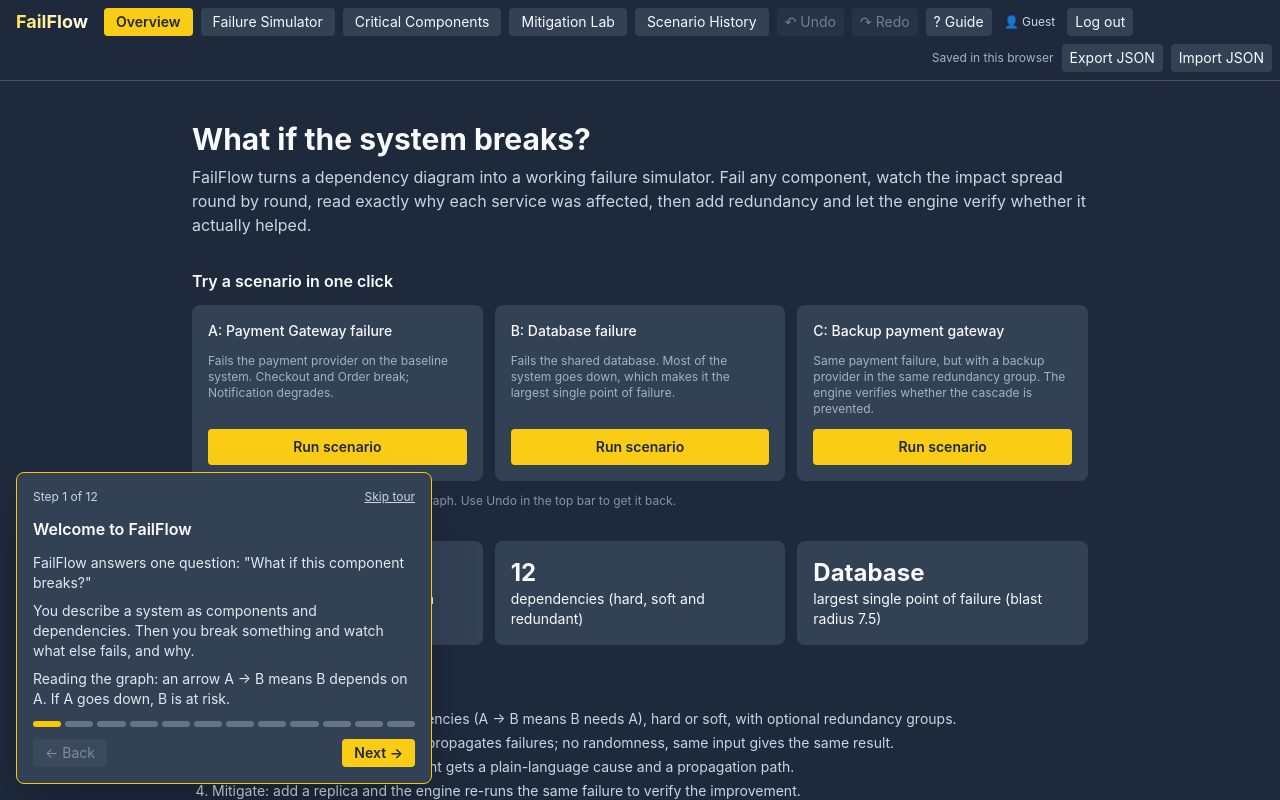
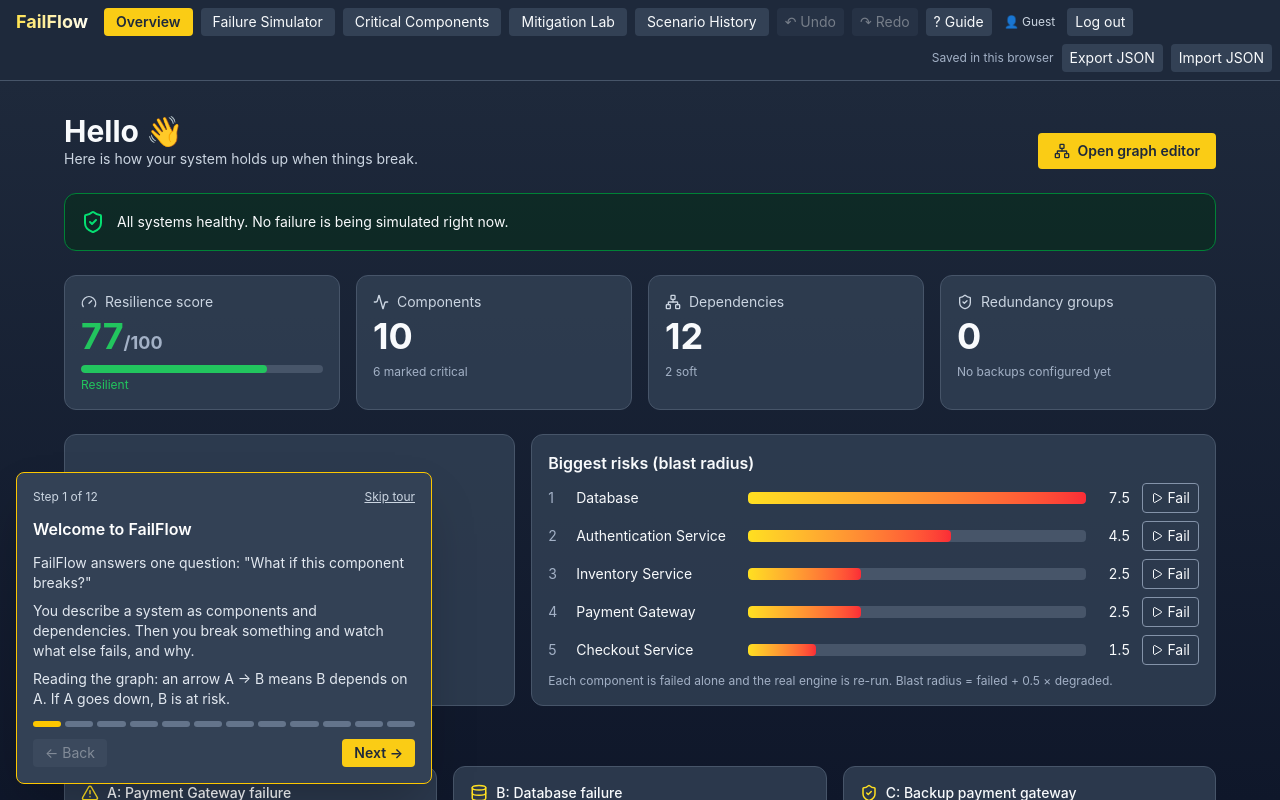
Before and after one commit to prakharsrivastava972-lgtm/failflow, a React (Vite) app: page / in a window 1280 px wide. Both pictures are taken after a click on the button "Try it as a guest". Built offline with nearby package versions, Linux system fonts and the light colour scheme.

Commit message:
New dashboard overview

```diff
--- a/src/Overview.tsx
+++ b/src/Overview.tsx
@@ -1,66 +1,150 @@
 import { useMemo } from 'react';
+import { Activity, AlertTriangle, Database, Gauge, History, Network, Play, ShieldCheck } from 'lucide-react';
 import { useStore } from './store/useStore';
+import { useHistory } from './historyStore';
+import { useAuth } from './auth';
 import { scenarios } from './data/sample-scenarios';
 import { rankSpofs } from './engine/spof-analysis';
+import { simulate } from './engine/propagation';
+import { metrics } from './engine/metrics';
+
+const ICONS = [AlertTriangle, Database, ShieldCheck];
+const card = 'bg-slate-800/80 border border-slate-700 rounded-xl p-4';
+
+function Ring({ failed, degraded, ok }: { failed: number; degraded: number; ok: number }) {
+  const total = failed + degraded + ok || 1;
+  const C = 2 * Math.PI * 52;
+  let offset = 0;
+  const seg = (v: number, color: string) => {
+    const len = (v / total) * C;
+    const el = <circle key={color} r="52" cx="70" cy="70" fill="none" stroke={color} strokeWidth="14"
+      strokeDasharray={`${len} ${C - len}`} strokeDashoffset={-offset} transform="rotate(-90 70 70)" />;
+    offset += len;
+    return el;
+  };
+  return (
+    <svg viewBox="0 0 140 140" role="img" aria-label={`${failed} failed, ${degraded} degraded, ${ok} healthy`} className="w-36 h-36 shrink-0">
+      <circle r="52" cx="70" cy="70" fill="none" stroke="#475569" strokeWidth="14" />
+      {seg(ok, '#22c55e')}{seg(degraded, '#f59e0b')}{seg(failed, '#ef4444')}
+      <text x="70" y="68" textAnchor="middle" fill="#fff" fontSize="24" fontWeight="700">{Math.round((ok / total) * 100)}%</text>
+      <text x="70" y="86" textAnchor="middle" fill="#cbd5e1" fontSize="10">healthy</text>
+    </svg>
+  );
+}
 
 export default function Overview({ onRun, onBuild }: { onRun: () => void; onBuild: () => void }) {
-  const { system, loadScenario } = useStore();
-  const top = useMemo(() => rankSpofs(system)[0], [system]);
+  const { system, failed, loadScenario } = useStore();
+  const { runs } = useHistory();
+  const { user } = useAuth();
 
-  const run = (i: number) => {
-    const s = scenarios[i];
-    loadScenario(s.system, s.failed);
-    onRun();
-  };
+  const ranking = useMemo(() => rankSpofs(system), [system]);
+  const res = useMemo(() => simulate(system, failed), [system, failed]);
+  const m = useMemo(() => metrics(system, res), [system, res]);
+
+  const n = system.components.length;
+  const groups = new Set(system.dependencies.filter(d => d.group).map(d => d.group)).size;
+  const avgLoss = n > 1 ? ranking.reduce((a, r) => a + r.blastRadius / (n - 1), 0) / n : 0;
+  const score = Math.max(0, Math.min(100, Math.round(100 * (1 - avgLoss))));
+  const scoreColor = score >= 70 ? '#22c55e' : score >= 40 ? '#f59e0b' : '#ef4444';
+  const scoreLabel = score >= 70 ? 'Resilient' : score >= 40 ? 'Moderate risk' : 'High risk';
+  const maxBlast = Math.max(1, ...ranking.map(r => r.blastRadius));
+  const nameOf = (id: string) => system.components.find(c => c.id === id)?.name ?? id;
+  const failedNames = failed.map(nameOf).join(', ');
+
+  const simulateOne = (id: string) => { useStore.setState({ failed: [id], selected: id }); onRun(); };
+  const run = (i: number) => { loadScenario(scenarios[i].system, scenarios[i].failed); onRun(); };
 
   return (
-    <div className="h-full overflow-y-auto p-6 md:p-10 text-sm">
-      <div className="max-w-4xl mx-auto space-y-8">
-        <header className="space-y-2">
-          <h1 className="text-3xl font-bold">What if the system breaks?</h1>
-          <p className="text-slate-300 text-base">
-            FailFlow turns a dependency diagram into a working failure simulator. Fail any component, watch the impact spread round by round,
-            read exactly why each service was affected, then add redundancy and let the engine verify whether it actually helped.
-          </p>
+    <div className="h-full overflow-y-auto p-4 md:p-8 text-sm bg-linear-to-b from-slate-900 to-slate-950">
+      <div className="max-w-6xl mx-auto space-y-6">
+        <header className="flex flex-wrap items-end justify-between gap-3">
+          <div>
+            <h1 className="text-2xl md:text-3xl font-bold">Hello{user && !user.guest ? `, ${user.name}` : ''} 👋</h1>
+            <p className="text-slate-300">Here is how your system holds up when things break.</p>
+          </div>
+          <button onClick={onBuild} className="px-4 py-2 rounded bg-violet-600 hover:bg-violet-500 flex items-center gap-2">
+            <Network size={16} aria-hidden="true" /> Open graph editor
+          </button>
         </header>
 
-        <section className="space-y-3">
-          <h2 className="font-semibold text-base">Try a scenario in one click</h2>
-          <div className="grid gap-3 md:grid-cols-3">
-            {scenarios.map((s, i) => (
-              <div key={s.id} className="bg-slate-800 rounded-lg p-4 space-y-3 flex flex-col">
-                <div className="font-medium">{s.name}</div>
-                <p className="text-xs text-slate-400 flex-1">{s.description}</p>
-                <button onClick={() => run(i)} className="px-3 py-2 rounded bg-violet-600 hover:bg-violet-500 font-medium">Run scenario</button>
+        <div role="status" className={`rounded-xl border p-4 flex flex-wrap items-center gap-3 ${failed.length ? 'bg-red-950/60 border-red-700' : 'bg-green-950/50 border-green-700'}`}>
+          {failed.length
+            ? <><AlertTriangle className="text-red-400" aria-hidden="true" />
+                <div className="flex-1 min-w-[14rem]"><b>Active failure:</b> {failedNames}. {m.failed} failed, {m.degraded} degraded, {m.impactPct}% of the system impacted.</div>
+                <button onClick={onRun} className="px-3 py-1 rounded bg-violet-600 hover:bg-violet-500">Open in simulator</button></>
+            : <><ShieldCheck className="text-green-400" aria-hidden="true" />
+                <div>All systems healthy. No failure is being simulated right now.</div></>}
+        </div>
+
+        <section className="grid gap-4 grid-cols-2 lg:grid-cols-4">
+          <div className={card} title="100 minus the average % of the system lost when any single component fails. Computed from real simulation runs.">
+            <div className="flex items-center gap-2 text-slate-300"><Gauge size={16} aria-hidden="true" /> Resilience score</div>
+            <div className="text-4xl font-bold mt-1" style={{ color: scoreColor }}>{score}<span className="text-lg text-slate-400">/100</span></div>
+            <div className="h-2 rounded bg-slate-700 mt-2 overflow-hidden"><div className="h-full rounded" style={{ width: `${score}%`, background: scoreColor }} /></div>
+            <div className="text-xs mt-1" style={{ color: scoreColor }}>{scoreLabel}</div>
+          </div>
+          <div className={card}><div className="flex items-center gap-2 text-slate-300"><Activity size={16} aria-hidden="true" /> Components</div><div className="text-4xl font-bold mt-1">{n}</div><div className="text-xs text-slate-400 mt-2">{system.components.filter(c => c.critical).length} marked critical</div></div>
+          <div className={card}><div className="flex items-center gap-2 text-slate-300"><Network size={16} aria-hidden="true" /> Dependencies</div><div className="text-4xl font-bold mt-1">{system.dependencies.length}</div><div className="text-xs text-slate-400 mt-2">{system.dependencies.filter(d => d.kind === 'soft').length} soft</div></div>
+          <div className={card}><div className="flex items-center gap-2 text-slate-300"><ShieldCheck size={16} aria-hidden="true" /> Redundancy groups</div><div className="text-4xl font-bold mt-1">{groups}</div><div className="text-xs text-slate-400 mt-2">{groups === 0 ? 'No backups configured yet' : 'interchangeable provider sets'}</div></div>
+        </section>
+
+        <section className="grid gap-4 lg:grid-cols-5">
+          <div className={`${card} lg:col-span-2 flex items-center gap-4`}>
+            <Ring failed={m.failed} degraded={m.degraded} ok={m.unaffected} />
+            <div className="space-y-1">
+              <h2 className="font-semibold text-base">Current health</h2>
+              <div><span className="text-red-400">✖</span> {m.failed} failed</div>
+              <div><span className="text-amber-400">▲</span> {m.degraded} degraded</div>
+              <div><span className="text-green-400">●</span> {m.unaffected} unaffected</div>
+              <div className="text-xs text-slate-400">Max propagation depth: {m.maxDepth}</div>
+            </div>
+          </div>
+
+          <div className={`${card} lg:col-span-3 space-y-2`}>
+            <h2 className="font-semibold text-base">Biggest risks (blast radius)</h2>
+            {ranking.slice(0, 5).map((r, i) => (
+              <div key={r.id} className="flex items-center gap-3">
+                <span className="w-4 text-slate-400">{i + 1}</span>
+                <span className="w-40 truncate">{r.name}</span>
+                <div className="flex-1 h-3 rounded bg-slate-700 overflow-hidden"><div className="h-full rounded bg-linear-to-r from-yellow-300 to-red-500" style={{ width: `${(r.blastRadius / maxBlast) * 100}%` }} /></div>
+                <span className="w-8 text-right tabular-nums">{r.blastRadius}</span>
+                <button onClick={() => simulateOne(r.id)} className="px-2 py-1 rounded border border-slate-500 hover:bg-slate-700 flex items-center gap-1" aria-label={`Simulate failure of ${r.name}`}>
+                  <Play size={12} aria-hidden="true" /> Fail
+                </button>
               </div>
             ))}
-          </div>
-          <p className="text-xs text-slate-500">Loading a scenario replaces the current graph. Use Undo in the top bar to get it back.</p>
-        </section>
-
-        <section className="grid gap-3 md:grid-cols-3">
-          <div className="bg-slate-800 rounded-lg p-4"><div className="text-2xl font-bold">{system.components.length}</div>components in the current system</div>
-          <div className="bg-slate-800 rounded-lg p-4"><div className="text-2xl font-bold">{system.dependencies.length}</div>dependencies (hard, soft and redundant)</div>
-          <div className="bg-slate-800 rounded-lg p-4">
-            <div className="text-2xl font-bold">{top ? top.name : '-'}</div>
-            largest single point of failure{top ? ` (blast radius ${top.blastRadius})` : ''}
+            <p className="text-xs text-slate-400">Each component is failed alone and the real engine is re-run. Blast radius = failed + 0.5 × degraded.</p>
           </div>
         </section>
 
-        <section className="space-y-2">
-          <h2 className="font-semibold text-base">How it works</h2>
-          <ol className="list-decimal pl-5 space-y-1 text-slate-300">
-            <li>Model: components and dependencies (A → B means B needs A), hard or soft, with optional redundancy groups.</li>
-            <li>Simulate: a deterministic engine propagates failures; no randomness, same input gives the same result.</li>
-            <li>Explain: every affected component gets a plain-language cause and a propagation path.</li>
-            <li>Mitigate: add a replica and the engine re-runs the same failure to verify the improvement.</li>
-          </ol>
+        <section className="space-y-3">
+          <h2 className="font-semibold text-base">Run a scenario</h2>
+          <div className="grid gap-4 md:grid-cols-3">
+            {scenarios.map((s, i) => {
+              const Icon = ICONS[i] ?? Play;
+              return (
+                <div key={s.id} className={`${card} flex flex-col gap-3 hover:border-yellow-400 transition-colors`}>
+                  <div className="flex items-center gap-2 font-medium"><Icon className="text-yellow-300" size={18} aria-hidden="true" /> {s.name}</div>
+                  <p className="text-xs text-slate-300 flex-1">{s.description}</p>
+                  <button onClick={() => run(i)} className="px-3 py-2 rounded bg-violet-600 hover:bg-violet-500 flex items-center justify-center gap-2"><Play size={14} aria-hidden="true" /> Run scenario</button>
+                </div>
+              );
+            })}
+          </div>
+          <p className="text-xs text-slate-500">Loading a scenario replaces the current graph. Undo in the top bar brings it back.</p>
         </section>
 
-        <div className="flex flex-wrap gap-3 items-center">
-          <button onClick={onBuild} className="px-4 py-2 rounded border border-slate-500 hover:bg-slate-800">Open the graph editor</button>
-          <span className="text-xs text-slate-500">FailFlow simulates the structural model you define; it does not monitor real infrastructure.</span>
-        </div>
+        <section className={`${card} space-y-2`}>
+          <h2 className="font-semibold text-base flex items-center gap-2"><History size={16} aria-hidden="true" /> Recent saved runs</h2>
+          {runs.length === 0 ? <p className="text-slate-400">No saved runs yet. Fail a component and save it in Scenario History.</p> : runs.slice(0, 3).map(r => (
+            <div key={r.id} className="flex flex-wrap justify-between gap-2 border-b border-slate-700 pb-1 last:border-0">
+              <span className="font-medium">{r.name}</span>
+              <span className="text-slate-300">✖ {r.summary.failed} · ▲ {r.summary.degraded} · ● {r.summary.unaffected} · {r.summary.impactPct}% impacted</span>
+            </div>
+          ))}
+        </section>
+
+        <p className="text-xs text-slate-500 pb-4">FailFlow simulates the structural model you define; it does not monitor real infrastructure.</p>
       </div>
     </div>
   );
```
